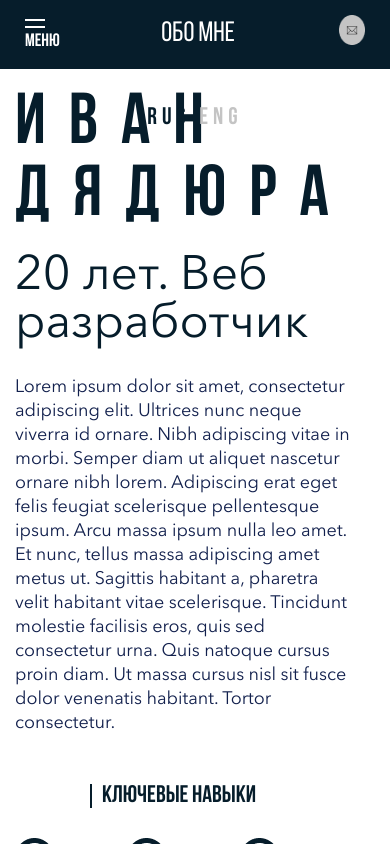
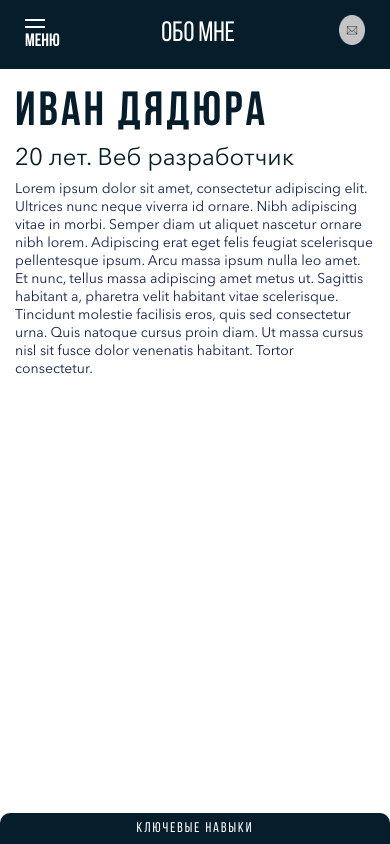
Before and after one commit to lvan226/portfolio, a website: page app/index.html in a window 390 px wide. Drawn offline with nearby package versions, Linux system fonts and the light colour scheme.

Commit message:
Добавил адаптив для секции обо мне, под мобильные устройства

```diff
--- a/app/index.html
+++ b/app/index.html
@@ -63,7 +63,7 @@
         <div class="about__inner section-inner">
           <div class="container">
             <div class="container__top">
-              <div class="language">
+              <div class="language language-main">
                 <span class="language-rus">RUS</span>
                 <span class="language-eng">ENG</span>
               </div>
@@ -126,7 +126,7 @@
         <div class="about__inner section-inner">
           <div class="container">
             <div class="container__top">
-              <div class="language">
+              <div class="language language-main">
                 <span class="language-rus">RUS</span>
                 <span class="language-eng">ENG</span>
               </div>
--- a/app/js/main.min.js
+++ b/app/js/main.min.js
@@ -12,7 +12,6 @@ $(function() {
       var pluginContainer = this;
       if (height <= 768) {
         pluginContainer.verticalCentered = false;
-        console.log(this);
       }
       else {
         pluginContainer.verticalCentered = true;
@@ -29,7 +28,7 @@ $(function() {
         pluginContainer.verticalCentered = true;
       }
       $('.menu-burger').on('click', function() {
-        $('.menu').toggleClass('active');
+        $('.menu-burger').toggleClass('active');
         $('.menu__min').toggleClass('active');
       });
     }
--- a/app/scss/_media.scss
+++ b/app/scss/_media.scss
@@ -29,6 +29,15 @@
       height: 2px;
       background-color: #fff;
       margin-bottom: 5px;
+      transition: .7s;
+    }
+    &.active {
+      span {
+        transform: translateY(2.5px) rotate(-225deg);
+      }
+      span + span {
+        transform: translateY(-4.5px) rotate(225deg);
+      }
     }
   }
   .menu-message {
@@ -122,34 +131,40 @@
       @include b400;
     }
   }
-  .language {
-    position: absolute;
-    top: 30px;
-    left: 50%;
-    transform: translateX(-50%);
+  .menu__min {
+    .language {
+      position: absolute;
+      top: 30px;
+      left: 50%;
+      transform: translateX(-50%);
+    }
   }
   .menu__min .language-rus {
     color: #fff;
   }
   // Menu end
+
+  // About start
+  .about__name {
+    letter-spacing: 15px;
+  }
+  // About end
+
+  // Sidebar start
+  .sidebar__letter,
+  .sidebar__phone  {
+    display: none;
+  }
+  // Sidebar end
+  .language-main {
+    display: none;
+  }
 }
 @media (max-width: 1280px) {
   .about__inner {
     padding-left: 15px;
   }
 }
-@media (min-width: 1651px) {
-  .menu-burger {
-    display: none;
-  }
-  .menu-message {
-    display: none;
-  }
-  .menu__min {
-    display: none;
-  }
-}
-
 @media (max-height: 1023px) {
   .container__top {
     margin-bottom: 20px;
@@ -179,3 +194,84 @@
     margin-top: 30px;
   }
 }
+
+@media (max-width: 960px) {
+  .fp-tableCell {
+    vertical-align: top;
+  }
+  .about .container {
+    display: block;
+  }
+  .sidebar {
+    display: none;
+  }
+  .about__inner {
+    position: relative;
+    height: calc(100% - 68px);
+  }
+  .about__skills {
+    position: absolute;
+    left: 0;
+    right: 0;
+    bottom: 0;
+    margin: 0;
+    padding: 0;
+  }
+  .about__skills-title {
+    margin-left: 0;
+    padding-left: 0;
+    text-align: center;
+    color: #fff;
+    background-color: $dark;
+    &::before {
+      display: none;
+      background-color: $dark;
+    }
+  }
+  .about__text {
+    margin: 0;
+  }
+  .about__skills-list {
+    display: none;
+  }
+}
+@media (max-width: 600px) {
+  .about__inner {
+    padding-left: 15px;
+    padding-right: 15px;
+  }
+  .about__name {
+    font-size: 48px;
+    line-height: 48px;
+    letter-spacing: 3px;
+    margin-bottom: 8px;
+  }
+  .about__info {
+    font-size: 24px;
+    line-height: 24px;
+    margin-bottom: 10px;
+  }
+  .about__text {
+    font-size: 14px;
+    line-height: 18px;
+  }
+  .about__skills-title {
+    font-size: 14px;
+    line-height: 14px;
+    @include b400;
+    padding: 9px 0px;
+    letter-spacing: 2px;
+    border-radius: 10px 10px 0px 0px;
+  }
+}
+@media (min-width: 1651px) {
+  .menu-burger {
+    display: none;
+  }
+  .menu-message {
+    display: none;
+  }
+  .menu__min {
+    display: none;
+  }
+}
--- a/app/scss/style.scss
+++ b/app/scss/style.scss
@@ -98,7 +98,6 @@
   position: relative;
   padding-left: 170px;
   overflow: hidden;
-  // transform: translateY(-50%);
   cursor: pointer;
   span {
     @include b400;
```
Also changed, not shown: app/css/style.min.css.
